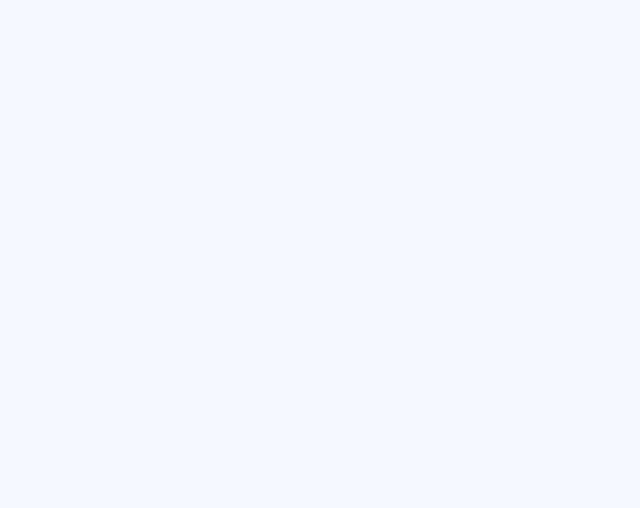
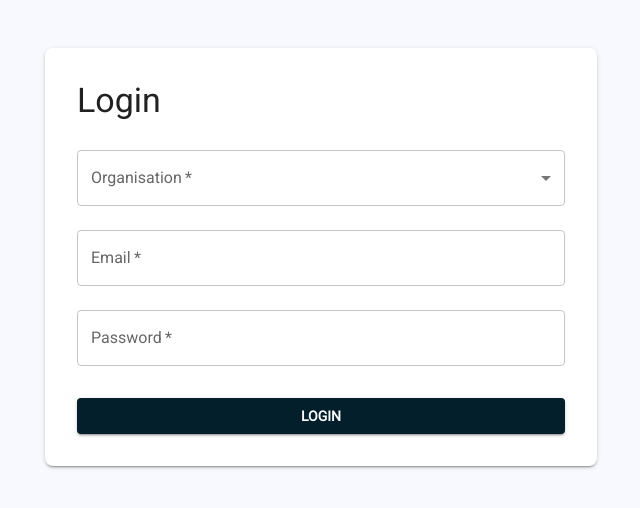
Before and after one commit to u23535793/hierarKEY, a React (Create React App) app in the folder frontend/: page /login in a window 1280 px wide. Before the commit this address had no page. Shown: the top 508 px of the page, without its empty margins (319-959 px from the left). Built offline with nearby package versions, Linux system fonts and the light colour scheme.

Commit message:
minimal login page

```diff
--- a/frontend/src/App.js
+++ b/frontend/src/App.js
@@ -2,6 +2,7 @@ import React from 'react';
 import { BrowserRouter as Router, Routes, Route } from 'react-router-dom';
 import Landing from './pages/Landing';
 import SignUp from './pages/SignUp';
+import Login from './pages/Login';
 
 export default function App() {
   return (
@@ -9,6 +10,7 @@ export default function App() {
       <Routes>
         <Route path="/" element={<Landing />} />
         <Route path="/signup" element={<SignUp />} />
+        <Route path="/login" element={<Login />} />
       </Routes>
     </Router>
   );
--- /dev/null
+++ b/frontend/src/pages/Login.js
@@ -0,0 +1,95 @@
+import React, { useState } from 'react';
+import {
+  Container,
+  Box,
+  Typography,
+  TextField,
+  Select,
+  MenuItem,
+  FormControl,
+  InputLabel,
+  Button,
+} from '@mui/material';
+
+export default function Login() {
+  const [formData, setFormData] = useState({
+    organisation: '',
+    email: '',
+    password: '',
+  });
+
+  const organisations = ['OrgOne', 'OrgTwo', 'OrgThree']; // Replace with actual data
+
+  const handleChange = (e) => {
+    setFormData((prev) => ({
+      ...prev,
+      [e.target.name]: e.target.value,
+    }));
+  };
+
+  const handleSubmit = (e) => {
+    e.preventDefault();
+    console.log('Logging in with:', formData);
+    // Handle login logic here
+  };
+
+  return (
+    <Container maxWidth="sm" sx={{ mt: 6 }}>
+      <Box sx={{ backgroundColor: 'white', p: 4, borderRadius: 2, boxShadow: 2 }}>
+        <Typography variant="h4" gutterBottom>
+          Login
+        </Typography>
+        <Box component="form" onSubmit={handleSubmit} noValidate>
+          <FormControl fullWidth margin="normal" required>
+            <InputLabel id="organisation-label">Organisation</InputLabel>
+            <Select
+              labelId="organisation-label"
+              name="organisation"
+              value={formData.organisation}
+              onChange={handleChange}
+              label="Organisation"
+            >
+              {organisations.map((org, index) => (
+                <MenuItem key={index} value={org}>
+                  {org}
+                </MenuItem>
+              ))}
+            </Select>
+          </FormControl>
+
+          <TextField
+            fullWidth
+            label="Email"
+            name="email"
+            type="email"
+            value={formData.email}
+            onChange={handleChange}
+            margin="normal"
+            required
+          />
+
+          <TextField
+            fullWidth
+            label="Password"
+            name="password"
+            type="password"
+            value={formData.password}
+            onChange={handleChange}
+            margin="normal"
+            required
+          />
+
+          <Button
+            type="submit"
+            variant="contained"
+            color="primary"
+            fullWidth
+            sx={{ mt: 3, fontWeight: 'bold' }}
+          >
+            Login
+          </Button>
+        </Box>
+      </Box>
+    </Container>
+  );
+};
```
